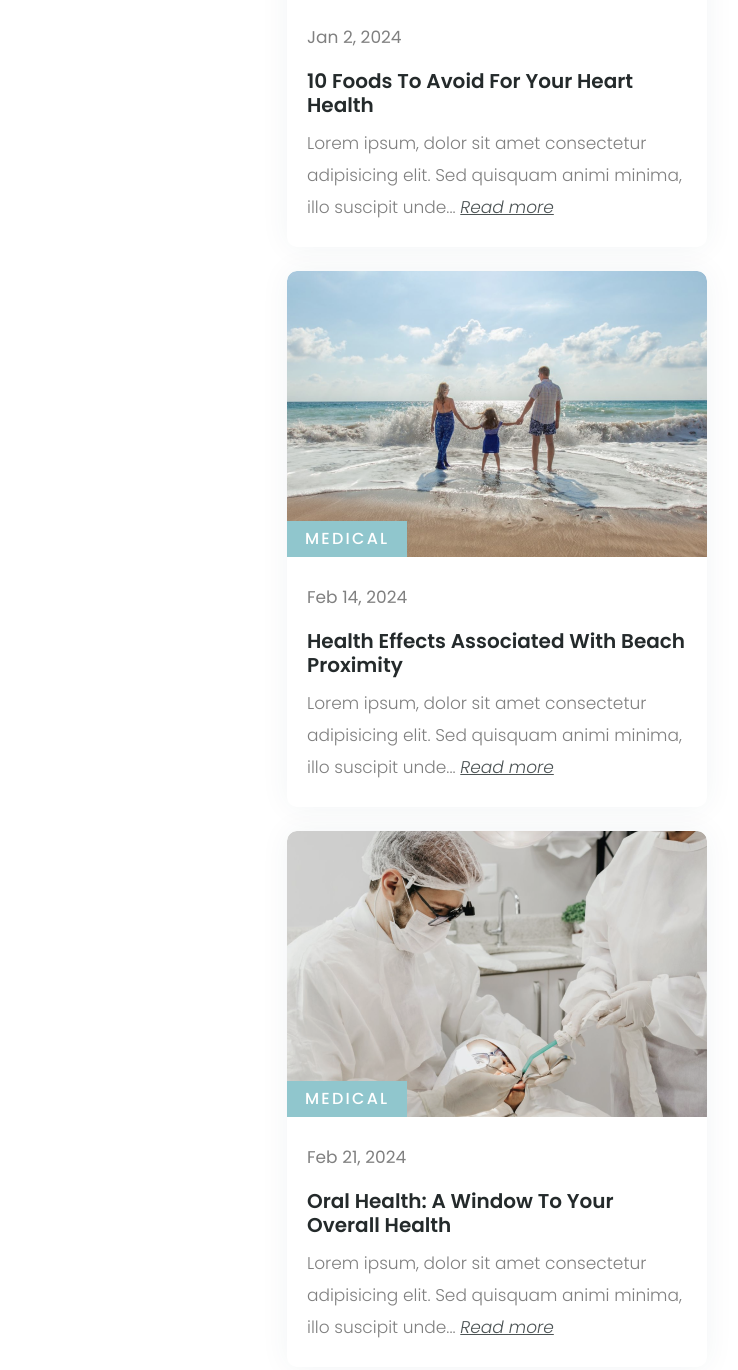
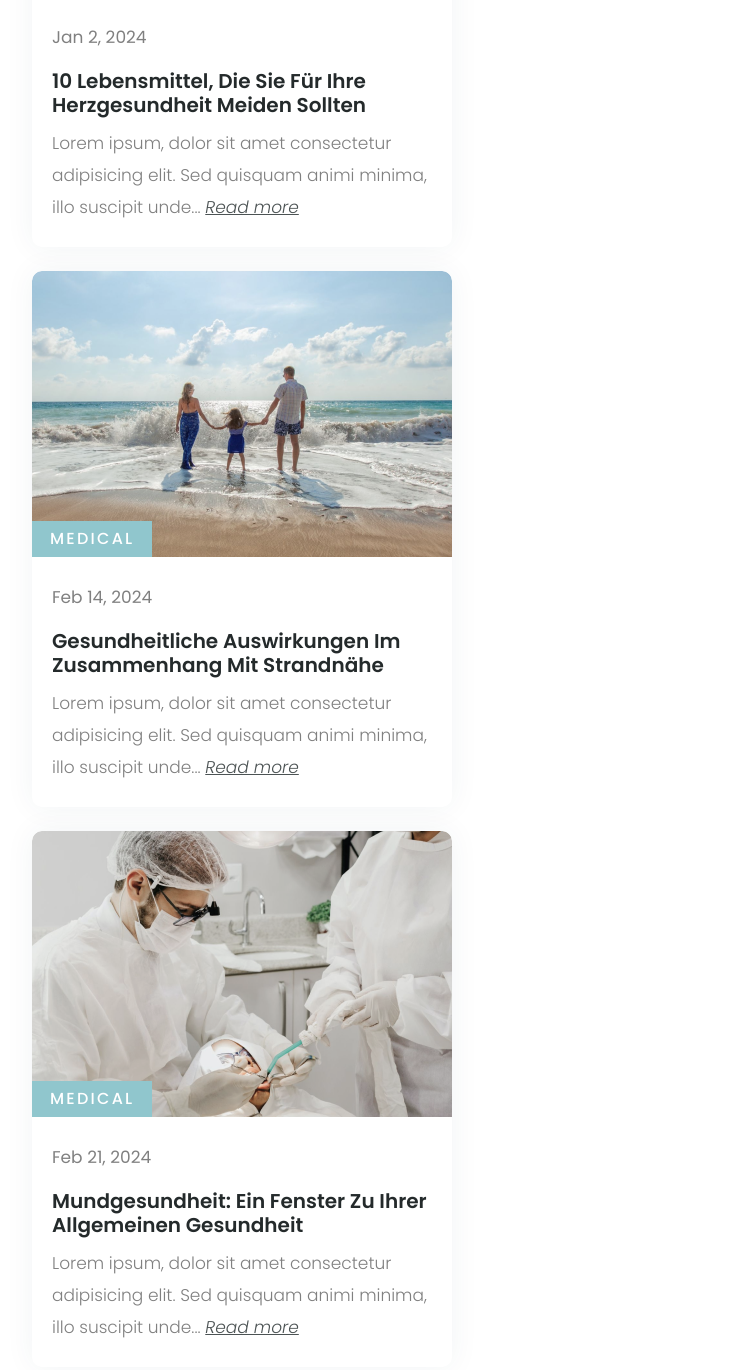
Before and after one commit to edantal/Theme-Insove--TailwindCSS, a website: page index.html in a window 1280 px wide. Shown: the part 6480-7850 px from the top of the page, without its empty margins (143-881 px from the left). Drawn offline with nearby package versions, Linux system fonts and the light colour scheme.

Commit message:
Fix blog posts alignment on large display

```diff
--- a/index.html
+++ b/index.html
@@ -912,7 +912,7 @@
         </h2>
 
         <div
-          class="flex flex-col xl:flex-row gap-y-6 xl:gap-y-0 items-center xl:justify-between mb-[50px]"
+          class="flex flex-col xl:flex-row gap-y-6 xl:gap-y-0 items-start xl:justify-between mb-[50px]"
         >
           <!-- post 1 -->
           <div
@@ -934,7 +934,7 @@
             <div class="px-5 py-6">
               <div class="mb-4">Jan 2, 2024</div>
               <h4 class="h4 mb-[10px]">
-                10 foods to avoid for your heart health
+                10 Lebensmittel, die Sie für Ihre Herzgesundheit meiden sollten
               </h4>
               <p class="font-light">
                 Lorem ipsum, dolor sit amet consectetur adipisicing elit. Sed
@@ -967,7 +967,7 @@
             <div class="px-5 py-6">
               <div class="mb-4">Feb 14, 2024</div>
               <h4 class="h4 mb-[10px]">
-                Health effects associated with beach proximity
+                Gesundheitliche Auswirkungen im Zusammenhang mit Strandnähe
               </h4>
               <p class="font-light">
                 Lorem ipsum, dolor sit amet consectetur adipisicing elit. Sed
@@ -1000,7 +1000,7 @@
             <div class="px-5 py-6">
               <div class="mb-4">Feb 21, 2024</div>
               <h4 class="h4 mb-[10px]">
-                Oral health: A window to your overall health
+                Mundgesundheit: Ein Fenster zu Ihrer allgemeinen Gesundheit
               </h4>
               <p class="font-light">
                 Lorem ipsum, dolor sit amet consectetur adipisicing elit. Sed
```
